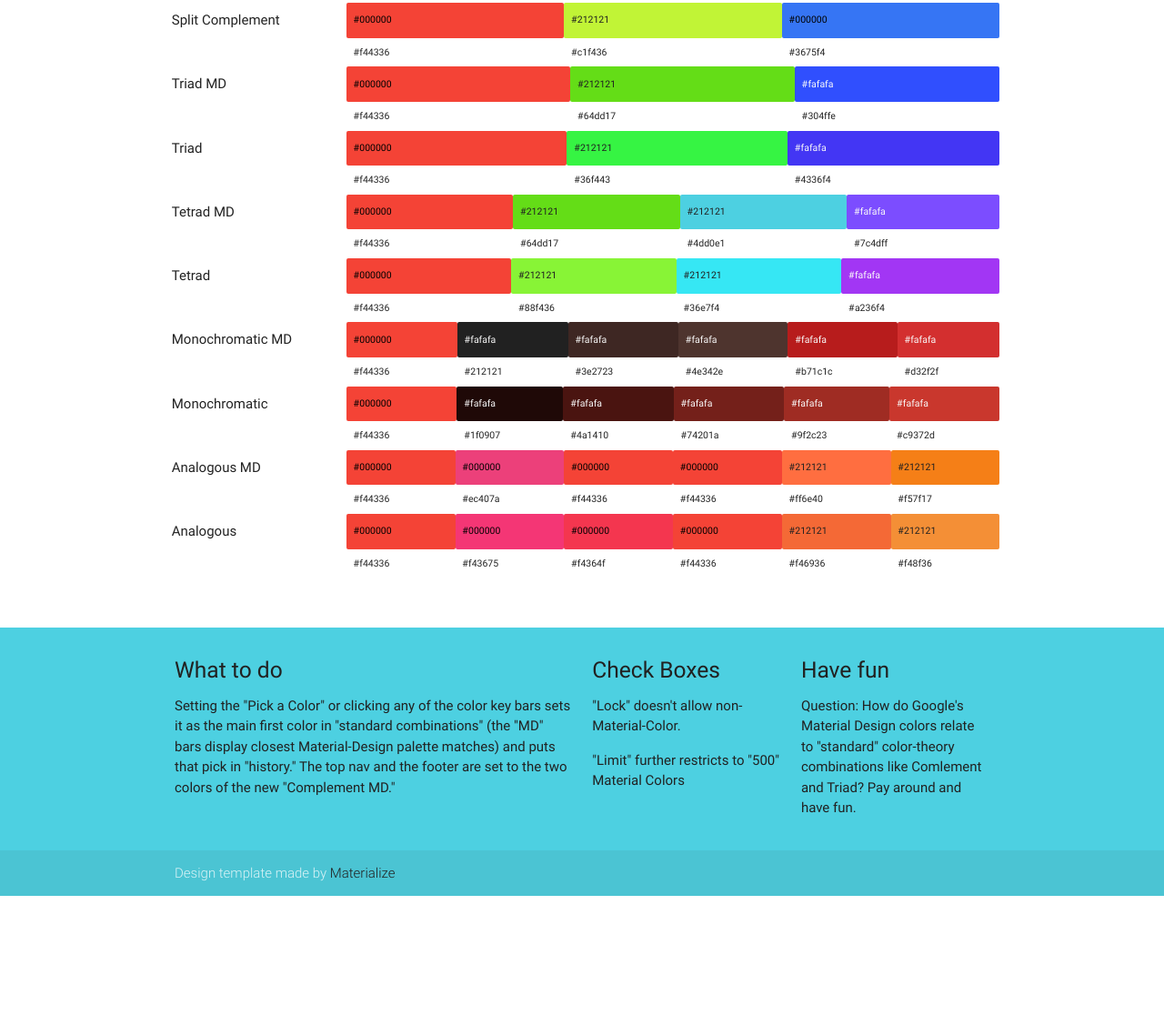
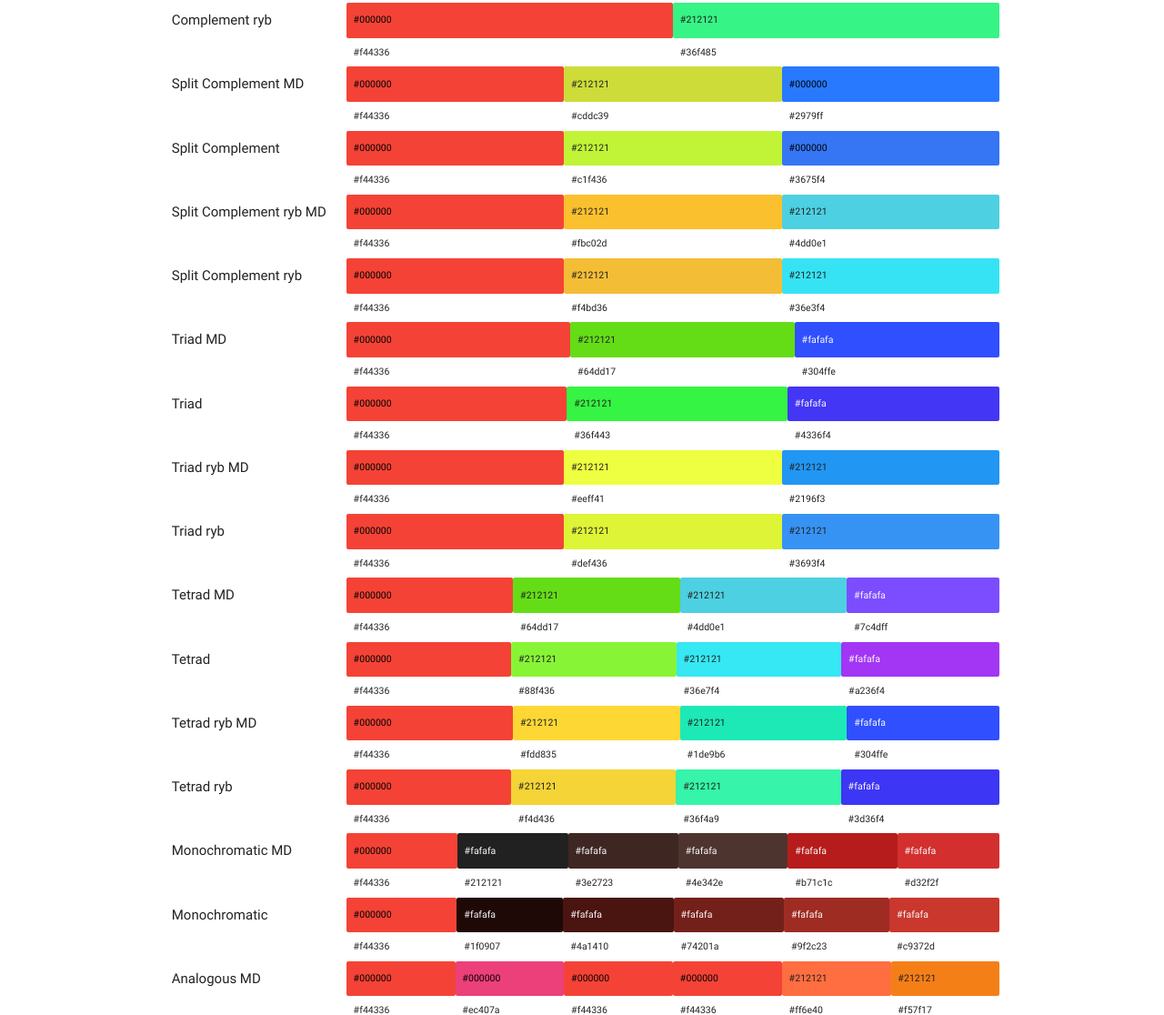
Before and after one commit to TNMEM/Material-Design-Color-Picker, a plain HTML site: page index.html in a window 1280 px wide. Shown: the part 1417-2533 px from the top of the page at 91% size. Before the commit the page ends 2402 px from the top, so only its background shows below. Drawn offline with nearby package versions, Linux system fonts and the light colour scheme.

Commit message:
ryb/artistic added

```diff
--- a/index.html
+++ b/index.html
@@ -220,6 +220,7 @@
     <script src="libs/raphael.js"></script>
     <script src='libs/tinycolor.js'></script>
     <script src="libs/jscolor.js"></script>
+    <script src="ryb-color.js"></script>
     <script src="wheels.js"></script>
 
 </body>
--- /dev/null
+++ b/ryb-color.js
@@ -0,0 +1,95 @@
+// utility function to handle adobe translations.
+var mapRange = function(value, fromLower, fromUpper, toLower, toUpper) {
+  return (toLower + (value - fromLower) * ((toUpper - toLower) / (fromUpper - fromLower)));
+};
+
+// These two functions are ripped straight from Adobe Kuler source.
+// They convert between scientific hue to the color wheel's "artistic" hue.
+
+var ryb2rgb = function(hue) {
+  return (
+    hue < 60 ? hue * (35 / 60) :
+    hue < 122 ? mapRange(hue, 60, 122, 35, 60) :
+    hue < 165 ? mapRange(hue, 122, 165, 60, 120) :
+    hue < 218 ? mapRange(hue, 165, 218, 120, 180) :
+    hue < 275 ? mapRange(hue, 218, 275, 180, 240) :
+    hue < 330 ? mapRange(hue, 275, 330, 240, 300) :
+    mapRange(hue, 330, 360, 300, 360));
+};
+
+var rgb2ryb = function(hue) {
+  return (
+    hue < 35 ? hue * (60 / 35) :
+    hue < 60 ? mapRange(hue, 35, 60, 60, 122) :
+    hue < 120 ? mapRange(hue, 60, 120, 122, 165) :
+    hue < 180 ? mapRange(hue, 120, 180, 165, 218) :
+    hue < 240 ? mapRange(hue, 180, 240, 218, 275) :
+    hue < 300 ? mapRange(hue, 240, 300, 275, 330) :
+    mapRange(hue, 300, 360, 330, 360));
+};
+
+var rybcomplement = function(rgb) {
+  var hsl = tinycolor(rgb).toHsl();
+  hsl.h = ryb2rgb(((rgb2ryb(hsl.h) % 360) + 180) % 360) % 360;
+  return tinycolor(hsl);
+}
+
+function rybtriad(rgb) {
+  var hsl = tinycolor(rgb).toHsl();
+  var h = hsl.h;
+  h = rgb2ryb(h) % 360;
+  return [
+    tinycolor(rgb),
+    tinycolor({
+      h: ryb2rgb(((rgb2ryb(hsl.h) % 360) + 120) % 360) % 360,
+      s: hsl.s,
+      l: hsl.l
+    }),
+    tinycolor({
+      h: ryb2rgb(((rgb2ryb(hsl.h) % 360) + 240) % 360) % 360,
+      s: hsl.s,
+      l: hsl.l
+    })
+  ];
+}
+
+function rybtetrad(color) {
+  var hsl = tinycolor(color).toHsl();
+  var h = hsl.h;
+  return [
+    tinycolor(color),
+    tinycolor({
+      h: ryb2rgb(((rgb2ryb(hsl.h) % 360) + 90) % 360) % 360,
+      s: hsl.s,
+      l: hsl.l
+    }),
+    tinycolor({
+      h: ryb2rgb(((rgb2ryb(hsl.h) % 360) + 190) % 360) % 360,
+      s: hsl.s,
+      l: hsl.l
+    }),
+    tinycolor({
+      h: ryb2rgb(((rgb2ryb(hsl.h) % 360) + 270) % 360) % 360,
+      s: hsl.s,
+      l: hsl.l
+    })
+  ];
+}
+
+function rybsplitcomplement(color) {
+  var hsl = tinycolor(color).toHsl();
+  var h = hsl.h;
+  return [
+    tinycolor(color),
+    tinycolor({
+      h: ryb2rgb(((rgb2ryb(hsl.h) % 360) + 72) % 360) % 360,
+      s: hsl.s,
+      l: hsl.l
+    }),
+    tinycolor({
+      h: ryb2rgb(((rgb2ryb(hsl.h) % 360) + 216) % 360) % 360,
+      s: hsl.s,
+      l: hsl.l
+    })
+  ];
+}
--- a/wheels.js
+++ b/wheels.js
@@ -1,3 +1,6 @@
+// this line would have saved lots of async/ajax worries...
+$(window).load(function() {
+
 Raphael(function() {
     // get the elements...
     var initialColor = "#f44336";
@@ -125,9 +128,13 @@ Raphael(function() {
 
         $("div.cTable").append("<h6><em>Standard combinations</em></h6>");
         cTable("Complement", baseColor, "complement");
+        cTable("Complement ryb", baseColor, "complementryb");
         cTable("Split Complement", baseColor, "splitcomplement");
+        cTable("Split Complement ryb", baseColor, "splitcomplementryb");
         cTable("Triad", baseColor, "triad");
+        cTable("Triad ryb", baseColor, "triadryb");
         cTable("Tetrad", baseColor, "tetrad");
+        cTable("Tetrad ryb", baseColor, "tetradryb");
         cTable("Monochromatic", baseColor, "monochromatic");
         cTable("Analogous", baseColor, "analogous");
     }
@@ -138,8 +145,26 @@ Raphael(function() {
         var aList;
         var rowLimit = 10;
         switch (action) {
+            case ("triadryb"):
+                aList = rybtriad(tiny);
+                aList = aList.map(function(rgb) {
+                    return [rgb, ""];
+                    //return [ rgb, tinycolor.hexNames[ rgb.toHex()] ];
+                });
+                // convert array to md colors and send it to mdarray handler...
+                cTable(title + " MD", baseColor, "mdarray", matchMd(aList));
+                break;
             case ("triad"):
                 aList = tiny.triad();
+                aList = aList.map(function(rgb) {
+                    return [rgb, ""];
+                    //return [ rgb, tinycolor.hexNames[ rgb.toHex()] ];
+                });
+                // convert array to md colors and send it to mdarray handler...
+                cTable(title + " MD", baseColor, "mdarray", matchMd(aList));
+                break;
+            case ("tetradryb"):
+                aList = rybtetrad(tiny);
                 aList = aList.map(function(rgb) {
                     return [rgb, ""];
                     //return [ rgb, tinycolor.hexNames[ rgb.toHex()] ];
@@ -174,7 +199,18 @@ Raphael(function() {
                 // convert array to md colors and send it to mdarray handler...
                 cTable(title + " MD", baseColor, "mdarray", matchMd(aList));
                 break;
-            case ("complement"):
+            case ("complementryb"):
+                aList = [];
+                aList.push(tiny);
+                // tiny.complement only returns one color ... not array...
+                aList.push(rybcomplement(tiny));
+                aList = aList.map(function(rgb) {
+                    return [rgb, ""];
+                    //return [ rgb, tinycolor.hexNames[ rgb.toHex()] ];
+                });
+                cTable(title + " MD", baseColor, "mdarray",  matchMd(aList));
+                break;
+             case ("complement"):
                 aList = [];
                 aList.push(tiny);
                 // tiny.complement only returns one color ... not array...
@@ -208,6 +244,15 @@ Raphael(function() {
                 $("#helpside").append("<li>Footer: " + x[1][1] + " (" + x[1][0] + ")</li>");
 
                 cTable(title + " MD", baseColor, "mdarray", x);
+                break;
+            case ("splitcomplementryb"):
+                aList = rybsplitcomplement(tiny);
+                aList = aList.map(function(rgb) {
+                    return [rgb, ""];
+                    //return [ rgb, tinycolor.hexNames[ rgb.toHex()] ];
+                });
+                // convert array to md colors and send it to mdarray handler...
+                cTable(title + " MD", baseColor, "mdarray", matchMd(aList));
                 break;
             case ("splitcomplement"):
                 aList = tiny.splitcomplement();
@@ -412,3 +457,6 @@ Raphael(function() {
         vl.innerHTML = Math.round(clr.l * 100) + "%";
     }
 });
+
+// end of the wait for window code at top...
+});
```
